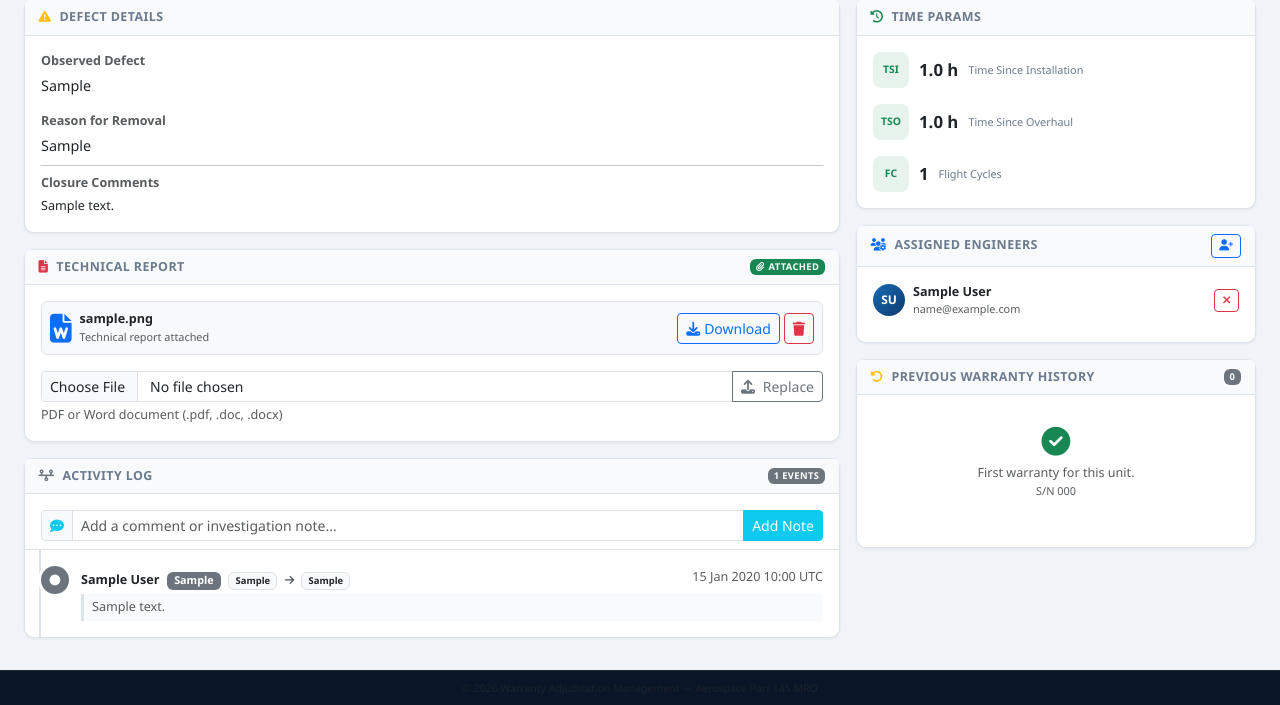
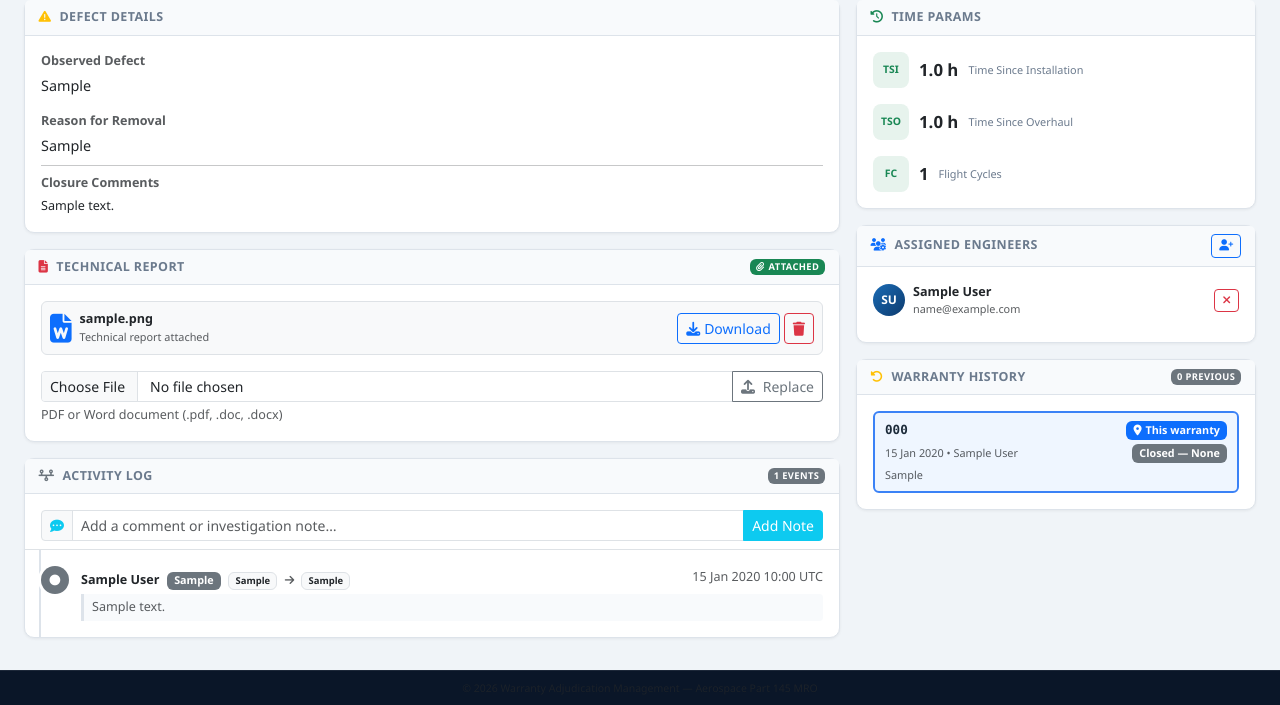
Before and after one commit to vedi7an203/warranty_managment_try, a Flask app: page /warranty/1 in a window 1280 px wide. Shown: the part 310-1015 px from the top of the page. Run offline with Flask 3, Linux system fonts and the light colour scheme; a user stored in the database is signed in; tables that the repository leaves empty hold one stand-in row (values such as "Sample post"); parts of the project's set-up code (start-up, migrations or seed data) failed here and were passed over.

Commit message:
Reverse activity log order and improve warranty history section
- Activity log: remove default ascending order_by from relationship so
  the explicit .desc() in the view now correctly shows newest entries first
- Warranty history: rename section to "Warranty History", add
  all_unit_warranties property/view var that includes the current warranty
  ordered oldest→newest for timeline context
- Current warranty is highlighted with a blue border + "This warranty"
  badge (non-clickable); other entries remain clickable links
- Added .prev-warranty-current CSS class for the highlight styling

https://claude.ai/code/session_01VLK3t6sjwTQPta9ETgXvFd

```diff
--- a/app.py
+++ b/app.py
@@ -281,7 +281,7 @@ class Warranty(db.Model):
     engineers  = db.relationship('User', secondary=warranty_engineers,
                                  backref=db.backref('assigned_warranties', lazy='dynamic'))
     activities = db.relationship('WarrantyActivity', backref='warranty',
-                                 lazy='dynamic', order_by='WarrantyActivity.timestamp')
+                                 lazy='dynamic')
 
     # ── Helpers
     @staticmethod
@@ -326,6 +326,14 @@ class Warranty(db.Model):
                 .filter(Warranty.lru_serial_number == self.lru_serial_number,
                         Warranty.id != self.id)
                 .order_by(Warranty.created_at.desc())
+                .all())
+
+    @property
+    def all_unit_warranties(self):
+        """All warranties for this serial number (including current), oldest first."""
+        return (Warranty.query
+                .filter(Warranty.lru_serial_number == self.lru_serial_number)
+                .order_by(Warranty.created_at.asc())
                 .all())
 
     @property
@@ -707,6 +715,7 @@ def warranty_detail(warranty_id):
         activities=activities,
         all_engineers=User.query.filter_by(is_active=True).order_by(User.last_name).all(),
         previous_warranties=w.previous_warranties,
+        all_unit_warranties=w.all_unit_warranties,
     )
 
 # ─────────────────────────────────────────────────────────────────────────────
--- a/static/css/style.css
+++ b/static/css/style.css
@@ -381,6 +381,12 @@ main { flex: 1; }
   color: var(--wam-text) !important;
 }
 .prev-warranty-item:hover { background: #e8f0fe; }
+.prev-warranty-current {
+  background: #eff6ff;
+  border: 2px solid #3b82f6;
+  cursor: default;
+}
+.prev-warranty-current:hover { background: #eff6ff; }
 
 /* ── Form Cards ─────────────────────────── */
 .form-card {
--- a/templates/warranty_detail.html
+++ b/templates/warranty_detail.html
@@ -343,44 +343,65 @@
     <div class="card info-card mb-3">
       <div class="card-header info-header d-flex align-items-center gap-2">
         <i class="fa-solid fa-rotate-left text-warning"></i>
-        Previous Warranty History
+        Warranty History
         <span class="badge {{ 'bg-warning text-dark' if previous_warranties else 'bg-secondary' }} ms-auto">
-          {{ previous_warranties|length }}
+          {{ previous_warranties|length }} previous
         </span>
       </div>
       <div class="card-body">
-        {% if previous_warranties %}
+        {% if all_unit_warranties|length > 1 %}
         <p class="small text-muted mb-2">
-          Unit <strong>{{ w.lru_serial_number }}</strong> has been under
-          warranty <strong>{{ previous_warranties|length }}</strong>
-          previous time{{ 's' if previous_warranties|length != 1 }}.
+          Unit <strong>{{ w.lru_serial_number }}</strong> —
+          <strong>{{ all_unit_warranties|length }}</strong> total occurrence{{ 's' if all_unit_warranties|length != 1 }}
         </p>
+        {% endif %}
         <div class="d-flex flex-column gap-2">
-          {% for pw in previous_warranties %}
-          <a href="{{ url_for('warranty_detail', warranty_id=pw.id) }}"
+          {% for uw in all_unit_warranties %}
+          {% if uw.id == w.id %}
+          <!-- Current warranty — highlighted -->
+          <div class="prev-warranty-item prev-warranty-current">
+            <div class="d-flex justify-content-between align-items-start">
+              <span class="font-monospace small fw-bold">{{ uw.warranty_number }}</span>
+              <span class="badge bg-primary small ms-1">
+                <i class="fa-solid fa-location-dot me-1"></i>This warranty
+              </span>
+            </div>
+            <div class="d-flex justify-content-between align-items-center mt-1">
+              <div class="text-muted tiny">
+                {{ uw.adjudication_start_date|fdate }} &bull; {{ uw.customer.name if uw.customer }}
+              </div>
+              <span class="badge bg-{{ uw.status_color }} small">{{ uw.effective_status_label }}</span>
+            </div>
+            <div class="text-muted tiny mt-1">
+              {{ uw.observed_defect[:60] }}{{ '…' if uw.observed_defect|length > 60 }}
+            </div>
+          </div>
+          {% else %}
+          <!-- Other warranty — clickable -->
+          <a href="{{ url_for('warranty_detail', warranty_id=uw.id) }}"
              class="prev-warranty-item text-decoration-none">
             <div class="d-flex justify-content-between align-items-start">
-              <span class="font-monospace small fw-bold">{{ pw.warranty_number }}</span>
-              <span class="badge bg-{{ pw.status_color }} small">
-                {{ pw.effective_status_label }}
+              <span class="font-monospace small fw-bold">{{ uw.warranty_number }}</span>
+              <span class="badge bg-{{ uw.status_color }} small">
+                {{ uw.effective_status_label }}
               </span>
             </div>
             <div class="text-muted tiny mt-1">
-              {{ pw.adjudication_start_date|fdate }} &bull; {{ pw.customer.name if pw.customer }}
+              {{ uw.adjudication_start_date|fdate }} &bull; {{ uw.customer.name if uw.customer }}
             </div>
             <div class="text-muted tiny">
-              {{ pw.observed_defect[:60] }}{{ '…' if pw.observed_defect|length > 60 }}
+              {{ uw.observed_defect[:60] }}{{ '…' if uw.observed_defect|length > 60 }}
             </div>
           </a>
+          {% endif %}
+          {% else %}
+          <div class="text-center py-3">
+            <i class="fa-solid fa-circle-check fa-2x text-success mb-2 d-block"></i>
+            <p class="text-muted small mb-0">First warranty for this unit.</p>
+            <p class="text-muted tiny">S/N {{ w.lru_serial_number }}</p>
+          </div>
           {% endfor %}
         </div>
-        {% else %}
-        <div class="text-center py-3">
-          <i class="fa-solid fa-circle-check fa-2x text-success mb-2 d-block"></i>
-          <p class="text-muted small mb-0">First warranty for this unit.</p>
-          <p class="text-muted tiny">S/N {{ w.lru_serial_number }}</p>
-        </div>
-        {% endif %}
       </div>
     </div>
 
```
